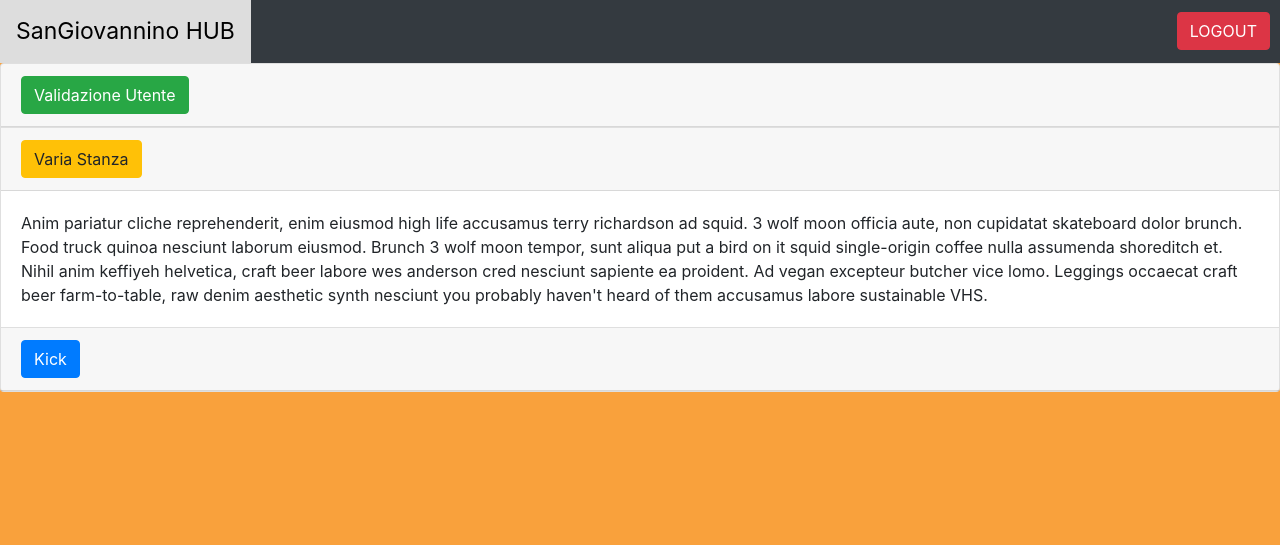
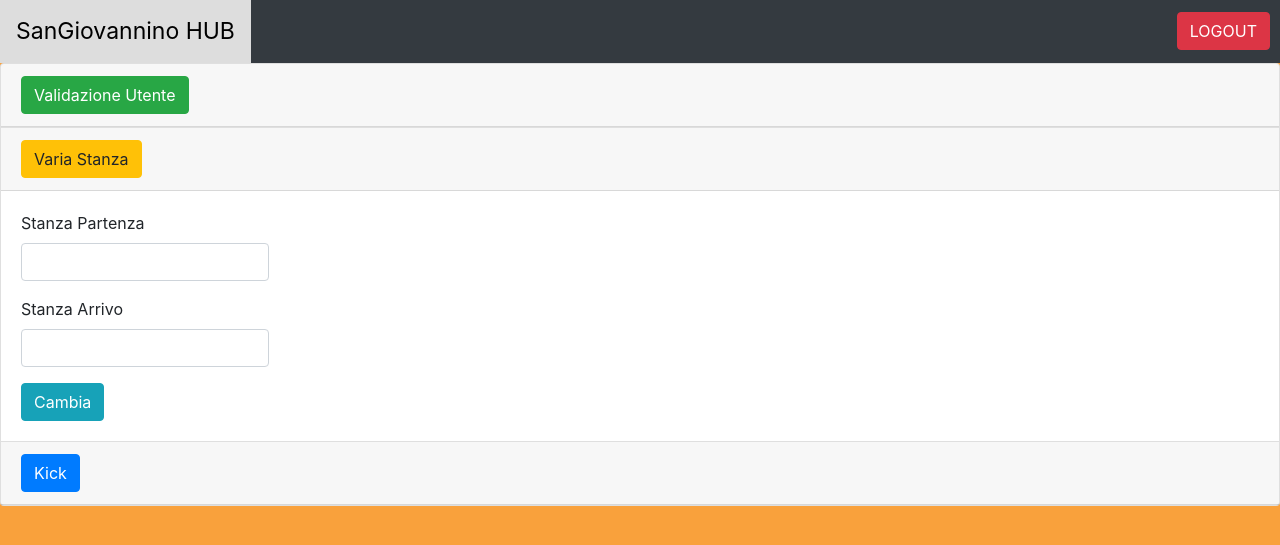
Before and after one commit to clementefnc/SanGiovanninoHub, a PHP site: page /amministrazione/admin.php in a window 1280 px wide, after a click on "Varia Stanza". Shown: the top 545 px of the page. Run offline with PHP 8.4, Linux system fonts and the light colour scheme; data that the repository does not hold is empty.

Commit message:
Fatto frontend Varia Stanza

```diff
--- a/src/amministrazione/admin.php
+++ b/src/amministrazione/admin.php
@@ -73,7 +73,17 @@
 		    </div>
 		    <div id="collapseTwo" class="collapse" aria-labelledby="headingTwo" data-parent="#accordionExample">
 		      <div class="card-body">
-		        Anim pariatur cliche reprehenderit, enim eiusmod high life accusamus terry richardson ad squid. 3 wolf moon officia aute, non cupidatat skateboard dolor brunch. Food truck quinoa nesciunt laborum eiusmod. Brunch 3 wolf moon tempor, sunt aliqua put a bird on it squid single-origin coffee nulla assumenda shoreditch et. Nihil anim keffiyeh helvetica, craft beer labore wes anderson cred nesciunt sapiente ea proident. Ad vegan excepteur butcher vice lomo. Leggings occaecat craft beer farm-to-table, raw denim aesthetic synth nesciunt you probably haven't heard of them accusamus labore sustainable VHS.
+		        <form style="margin-top:0px; display:initial; text-align:initial" action="inc/abilita.php" method="post">
+		        	<div class="form-group">
+					    <label for="exampleFormControlInput1">Stanza Partenza</label>
+					    <input style="width:20%" type="number" class="form-control" name="stanzaPartenza">
+					  </div>
+					  <div class="form-group">
+					    <label for="exampleFormControlInput1">Stanza Arrivo</label>
+					    <input style="width:20%" type="number" class="form-control" name="stanzaArrivo">
+					</div>
+					<button type="submit" class="btn btn-info" name="cambia">Cambia</button>
+		        </form>
 		      </div>
 		    </div>
 		  </div>
```
